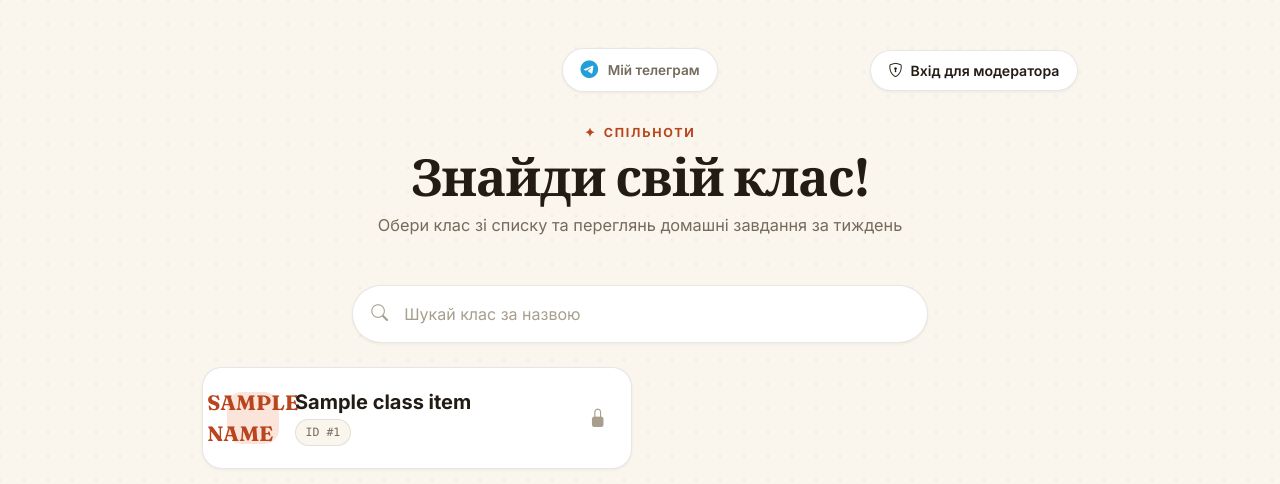
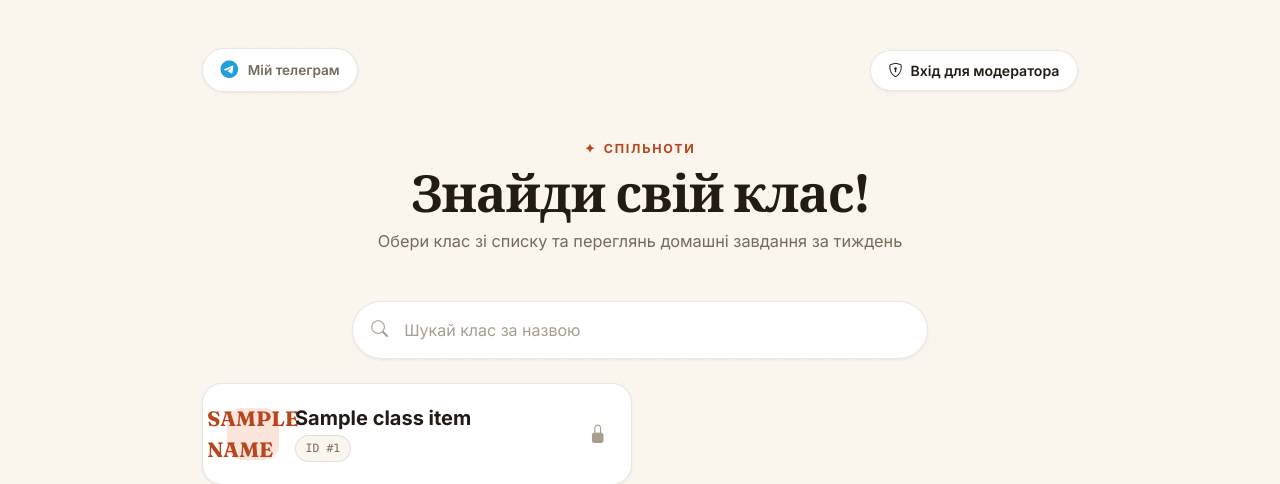
Before and after one commit to MrNarrow17/Homeworky-Web, a FastAPI app: template app/templates/classes/classes.html in a window 1280 px wide. Shown: the top 484 px of the page. Run offline with FastAPI, Linux system fonts and the light colour scheme; the template is opened without the code that fills it: most values are stand-ins (such as "Sample title", 1, 10 or a date in 2020); parts of the project's set-up code (start-up, migrations or seed data) failed here and were passed over; some libraries are stand-ins or nearby versions.

Commit message:
Moved the telegram button to the left

```diff
--- a/app/templates/classes/classes.html
+++ b/app/templates/classes/classes.html
@@ -290,19 +290,15 @@
         <div class="container" style="max-width: 900px">
 
             <!-- Top bar: Telegram centered, mod login pinned right -->
-            <div class="topbar-row">
-                <div class="topbar-center">
+            <div class="d-flex align-items-center justify-content-between mb-5 gap-2 flex-wrap">
                 <a href="{{ telegram }}" target="_blank" rel="noopener noreferrer" class="telegram-snippet">
                     <i class="bi bi-telegram"></i>
                     <span>Мій телеграм</span>
                 </a>
-                </div>
 
-                <div class="topbar-end">
                 <a href="/staff/login/" class="btn-ghost">
                     <i class="bi bi-shield-lock"></i> Вхід для модератора
                 </a>
-                </div>
             </div>
 
             <header class="text-center mb-5">
```
Lines whose indentation alone changed are shown as unchanged.
